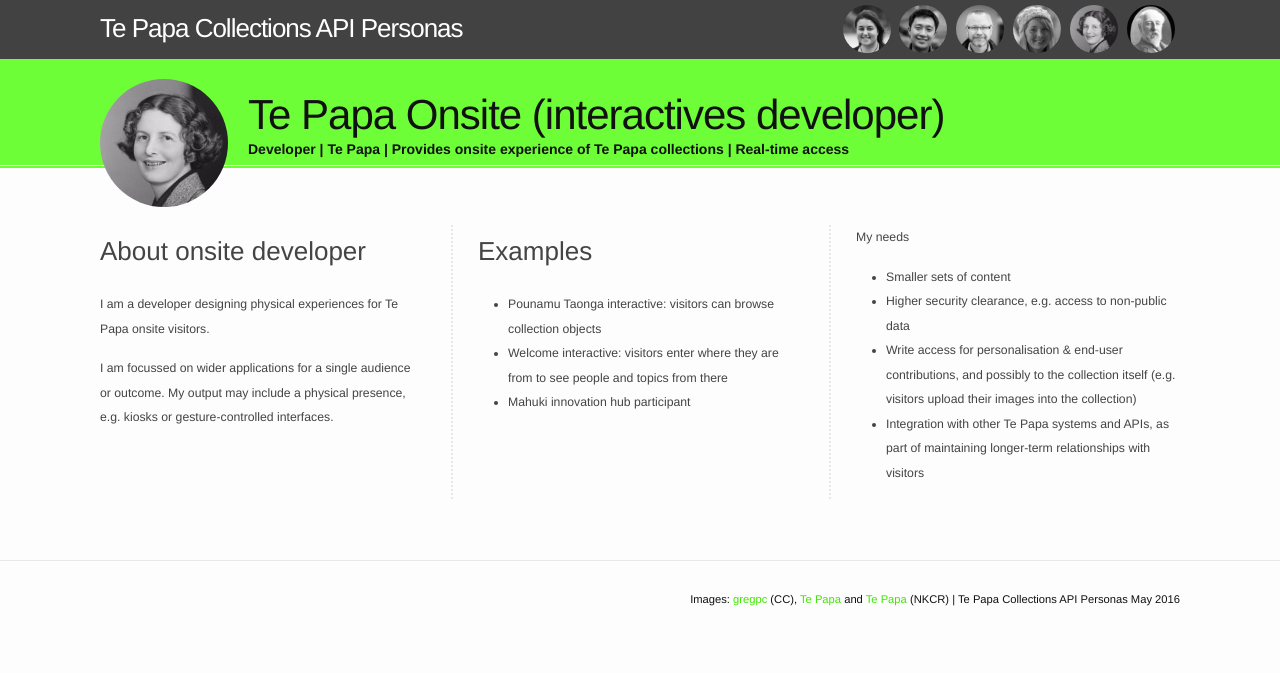
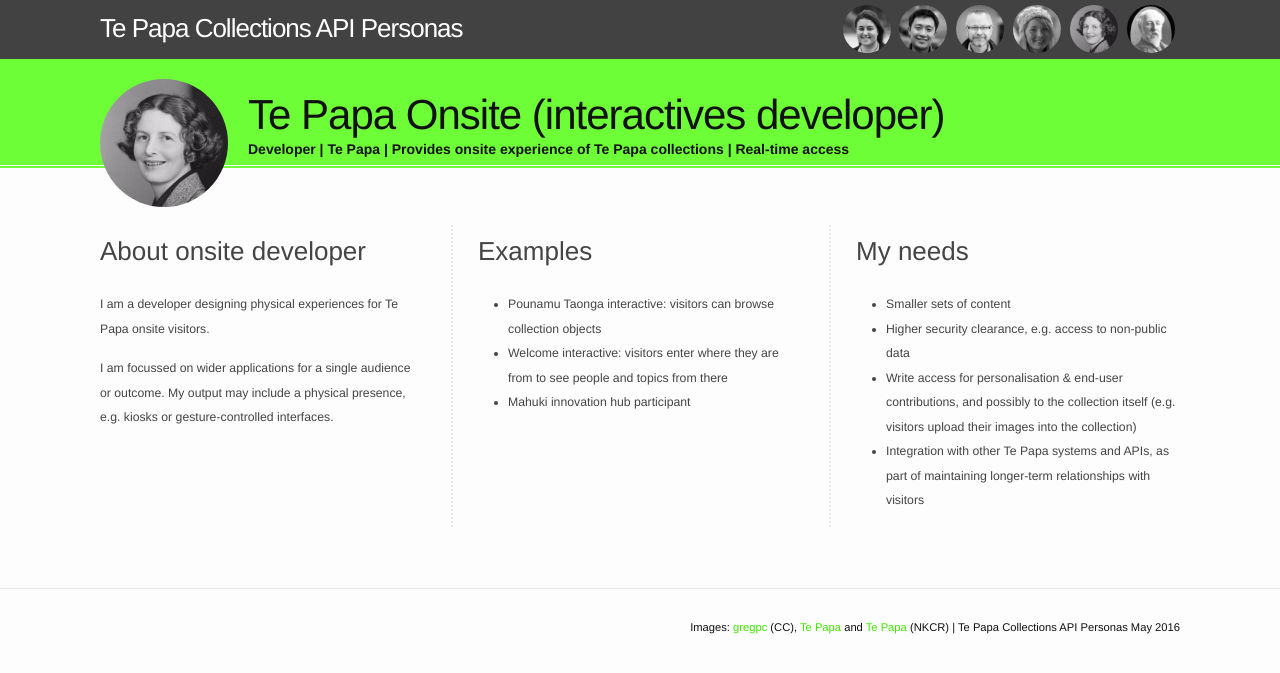
Before and after one commit to te-papa/collections-api, a Jekyll site: the page built from persona-tepapa-onsite.md, in a window 1280 px wide. Shown: the top 673 px of the page. Built offline with Jekyll 4.4.1, drawn with Linux system fonts in a browser that asks for light colours.

Commit message:
Fixed heading formatting

```diff
--- a/persona-tepapa-onsite.md
+++ b/persona-tepapa-onsite.md
@@ -27,7 +27,7 @@
 </div>
 <div class="col">
 
-My needs
+## My needs
 
 * Smaller sets of content
 * Higher security clearance, e.g. access to non-public data
```
